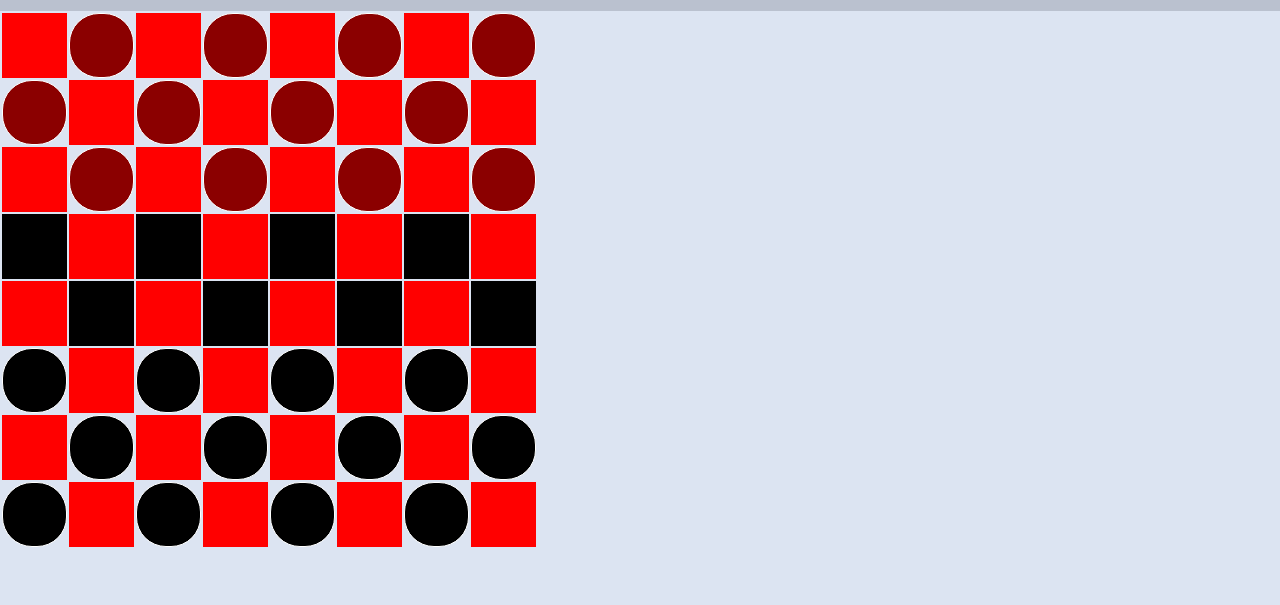
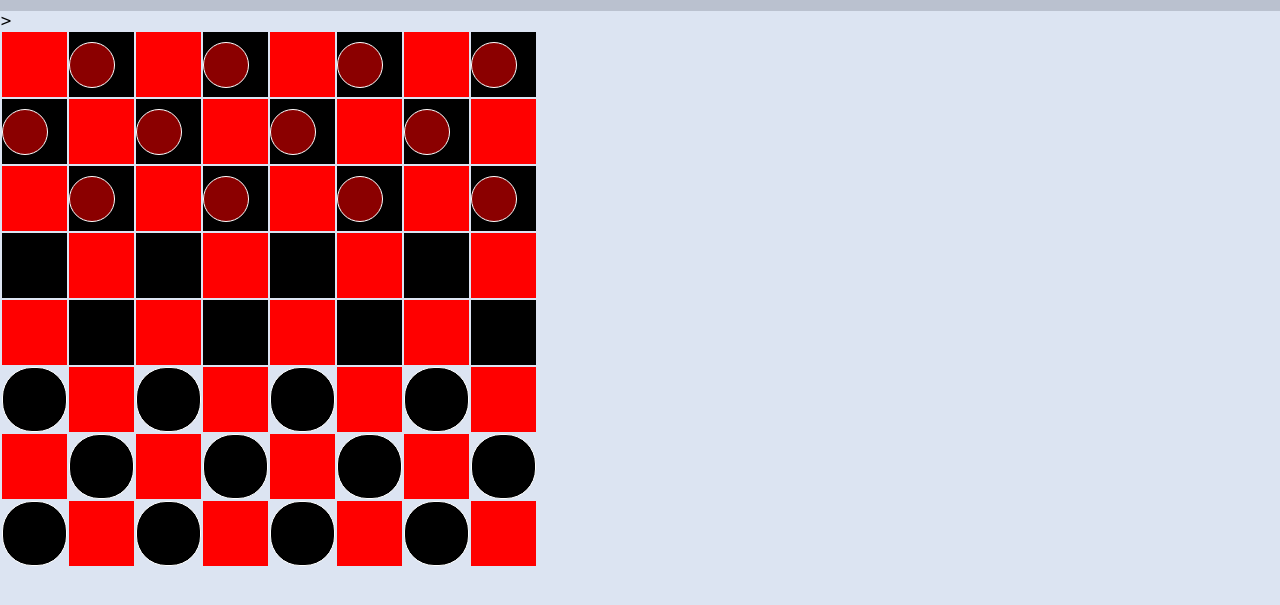
Before and after one commit to gabemauger/gabemauger.github.io, a plain HTML site: page checkers.html in a window 1280 px wide. Shown: the part 73-678 px from the top of the page. Drawn offline with Linux system fonts and the light colour scheme.

Commit message:
Update checkers.html

```diff
--- a/checkers.html
+++ b/checkers.html
@@ -17,13 +17,13 @@
 
   <table>
     <tr>
-      <td class="np"></td><td class="redp" id="0"></td><td class="np"></td><td class="redp" id="1"></td><td class="np"></td><td class="redp" id="2"></td><td class="np"></td><td class="redp" id="3"></td>
+      <td class="np"></td><td><p  class="redp" id="0"></td><td class="np"></td><td><p class="redp" id="1"></td><td class="np"></td><td><p class="redp" id="2"></td><td class="np"></td><td><p class="redp" id="3"></td>
     </tr>
     <tr>
-      <td class="redp" id="4"></td><td class="np"></td><td class="redp" id="5"></td><td class="np"></td><td class="redp" id="6"></td><td class="np"></td><td class="redp" id="7"></td><td class="np"></td>
-    </tr>
+      <td><p class="redp" id="4"></td><td class="np"></td><td><p class="redp" id="5"></td><td class="np"></td><td><p class="redp" id="6"></td><td class="np"></td><td><p class="redp" id="7"></td><td class="np"></td>
+    </tr>>
     <tr>
-      <td class="np"></td><td class="redp" id="8"></td><td class="np"></td><td class="redp" id="9"></td><td class="np"></td><td class="redp" id="10"></td><td class="np"></td><td class="redp" id="11"></td>
+      <td class="np"></td><td><p  class="redp" id="8"></td><td class="np"></td><td><p class="redp" id="9"></td><td class="np"></td><td><p class="redp" id="10"></td><td class="np"></td><td><p class="redp" id="11"></td>
     </tr>
     <tr>
       <td></td><td class="np"></td><td></td><td class="np"></td><td></td><td class="np"></td><td></td><td class="np"></td>
```
